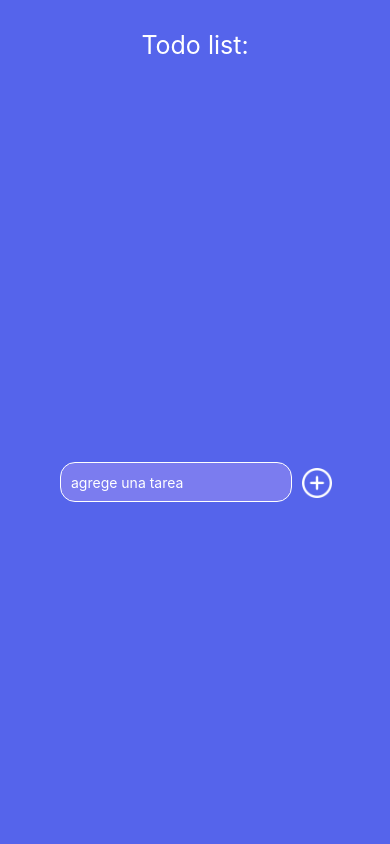
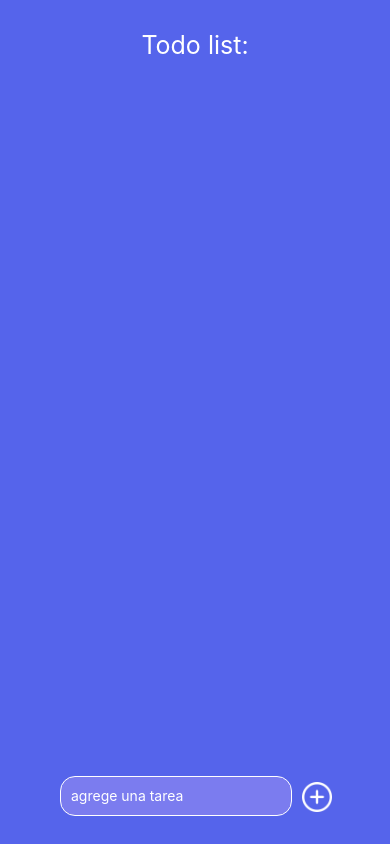
Before and after one commit to metalpapa/todoList, a React Native app: screen / in a window 390 px wide. Built offline with nearby package versions, Linux system fonts and the light colour scheme.

Commit message:
agregando estilos a nuestro item list componente

```diff
--- a/src/components/item.jsx
+++ b/src/components/item.jsx
@@ -3,18 +3,36 @@ import React from 'react'
 
 const item = ({label,index}) => {
     return (
-        <View style={{ backgroundColor: "#7b7cef" }}>
+        <View style={styles.container}>
             <Text>{index}</Text>
             <Text>{label}</Text>
-            <Button
-                onPress={()=>{}}
-                title="Basura"
-                accessibilityLabel="Learn more about this purple button"
-            />
+            <Image
+                    style={styles.trash}
+                    source={require('../images/basurero.png')}
+                />
         </View>
     )
 }
 
 export default item
 
-const styles = StyleSheet.create({})
+const styles = StyleSheet.create({
+    container:{
+        backgroundColor: "#7b7cef",
+        flex:1,
+        flexDirection:"row",
+        justifyContent:"space-around",
+        alignItems:"center",
+        maxHeight:40,
+        borderWidth: 1,
+        borderColor: "white",
+        borderRadius: 15,
+        marginVertical: 7,
+        marginHorizontal:10,
+    },
+    trash: {
+        width: 20,
+        height: 20,
+        color: "white"
+    }
+})
--- a/src/screens/home.jsx
+++ b/src/screens/home.jsx
@@ -34,7 +34,7 @@ const styles = StyleSheet.create({
     flex:1
   },
   itemList: {
-    flex: 1
+    flex: 9
   },
   input: {
     flex: 1,
```
Also changed, not shown: src/images/basurero.png (added).
